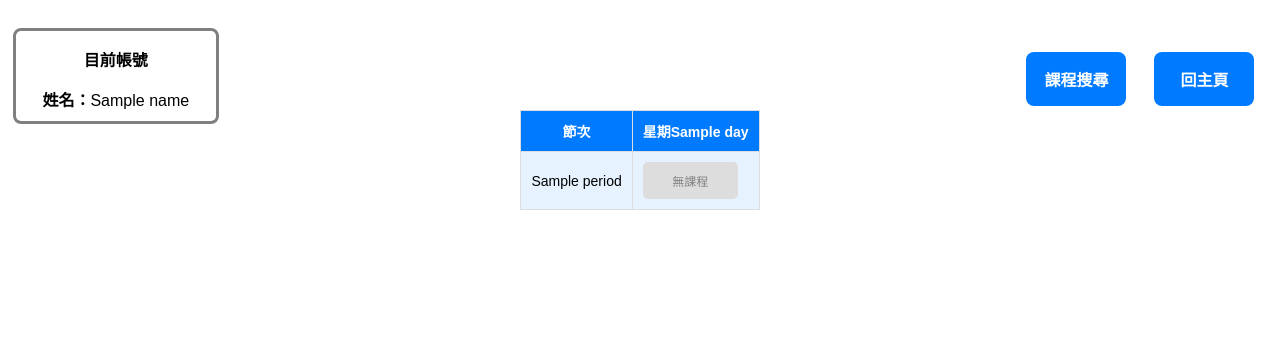
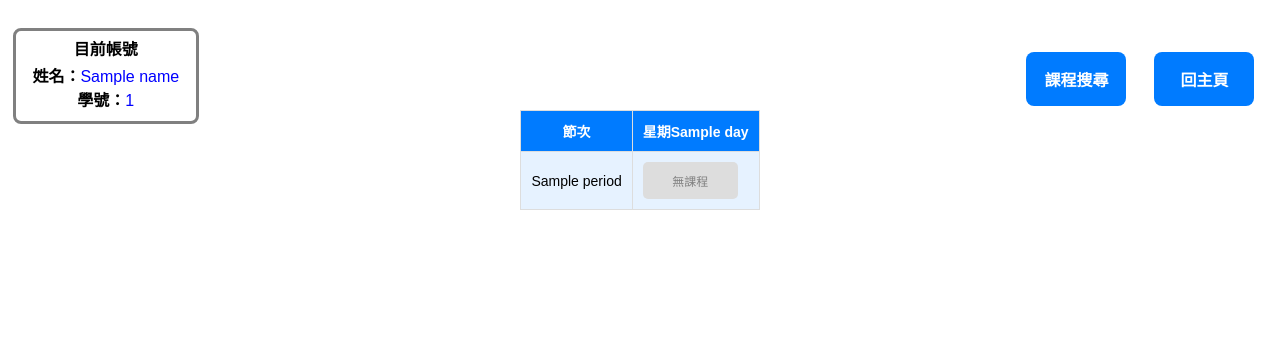
Before and after one commit to Fonzzznkk/D1149665, a Django app: template software/mysite/myapp/templates/myapp/selected_courses.html in a window 1280 px wide. Shown: the part 100-440 px from the top of the page. Run offline with Django 5.2, Linux system fonts and the light colour scheme; the template is opened without the code that fills it: most values are stand-ins (such as "Sample title", 1, 10 or a date in 2020).

Commit message:
update selected course page

```diff
--- a/software/mysite/myapp/templates/myapp/selected_courses.html
+++ b/software/mysite/myapp/templates/myapp/selected_courses.html
@@ -32,12 +32,18 @@
             border: solid gray;
             border-collapse: collapse;
             border-radius: 8px;
-            width: 200px;
+            width: 180px;
             height: 90px;
             text-align: center;
         }
         .account p  {
+            position: relative;
+            top: 3%;
             font-weight: bold;
+            line-height: 0;
+        }
+        .account span {
+            color: blue;
         }
         /*按鈕*/
         .button {
@@ -129,7 +135,8 @@
     </div>
     <div class="account">
         <p> 目前帳號 </p>
-        <b>姓名：</b><span id="username">{{ name }}</span>
+        <b>姓名：</b><span id="username">{{ name }}</span> <br>
+        <b>學號：</b><span id="uid">{{ uid }}</span>
     </div>
     <div class="button homepage" onclick="window.location.href='/myapp/homepage/'"> 回主頁 </div>
     <div class="button search" onclick="window.location.href='/myapp/coursesearch/'"> 課程搜尋 </div>
--- a/software/mysite/myapp/views.py
+++ b/software/mysite/myapp/views.py
@@ -183,8 +183,9 @@ def selected_courses_view(request):
 
     # 渲染模板
     return render(request, 'myapp/selected_courses.html', {
+        'name': student.name,
+        'uid': uid,
         'timetable': timetable,
-        'name': student.name,
         'days_of_week': days_of_week,
         'periods': periods
 
```
